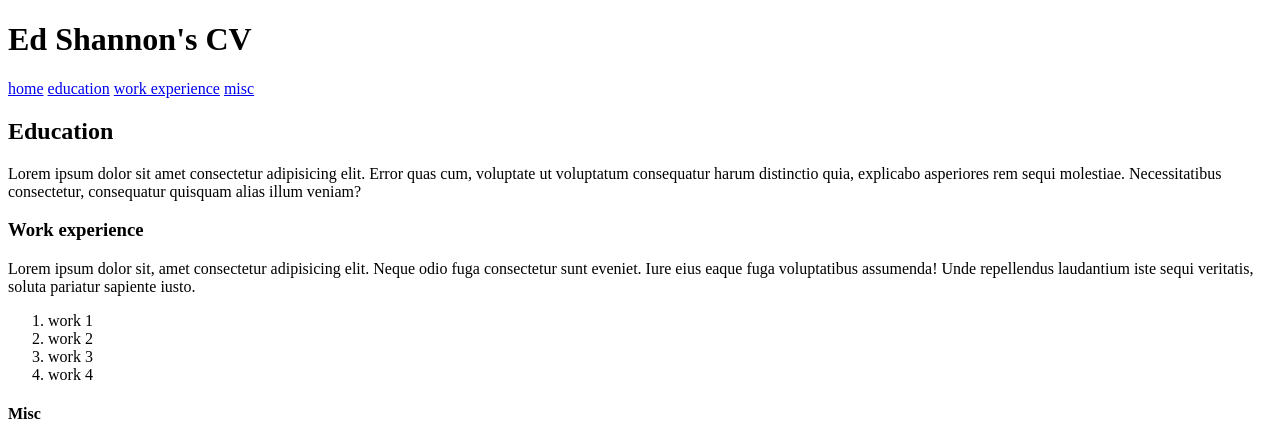
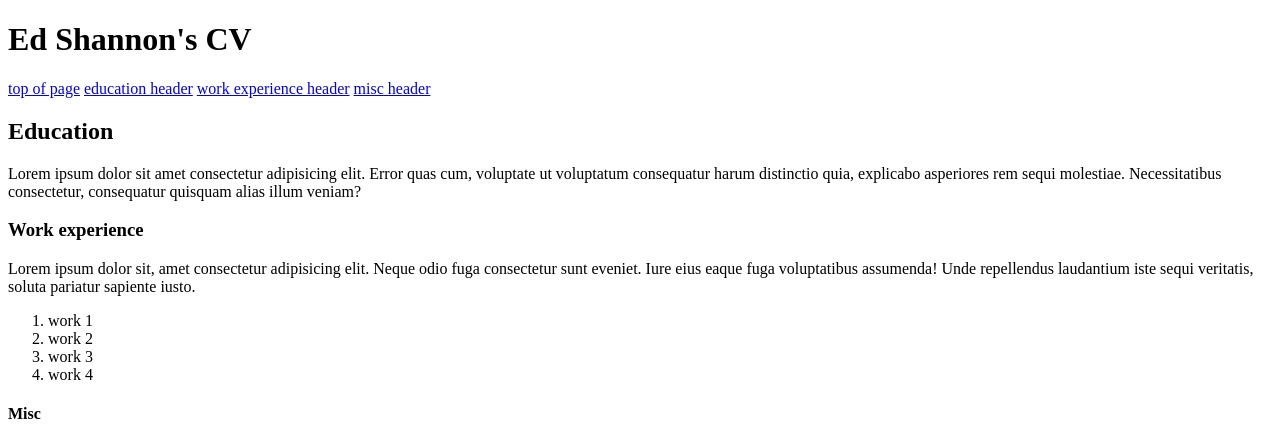
Before and after one commit to MostlyHarmIess/The-Jump-Work, a plain HTML site: page CV/index.html in a window 1280 px wide. Shown: the top 442 px of the page. Drawn offline with Linux system fonts and the light colour scheme.

Commit message:
few changes

```diff
--- a/CV/index.html
+++ b/CV/index.html
@@ -10,10 +10,10 @@
     <header>
       <h1>Ed Shannon's CV</h1>
       <nav>
-        <a href="/">home</a>
-        <a href="#education">education</a>
-        <a href="#work_experience">work experience</a>
-        <a href="#misc">misc</a>
+        <a href="./index.html">top of page</a>
+        <a href="#education">education header</a>
+        <a href="#work_experience">work experience header</a>
+        <a href="#misc">misc header</a>
       </nav>
     </header>
     <main>
```
